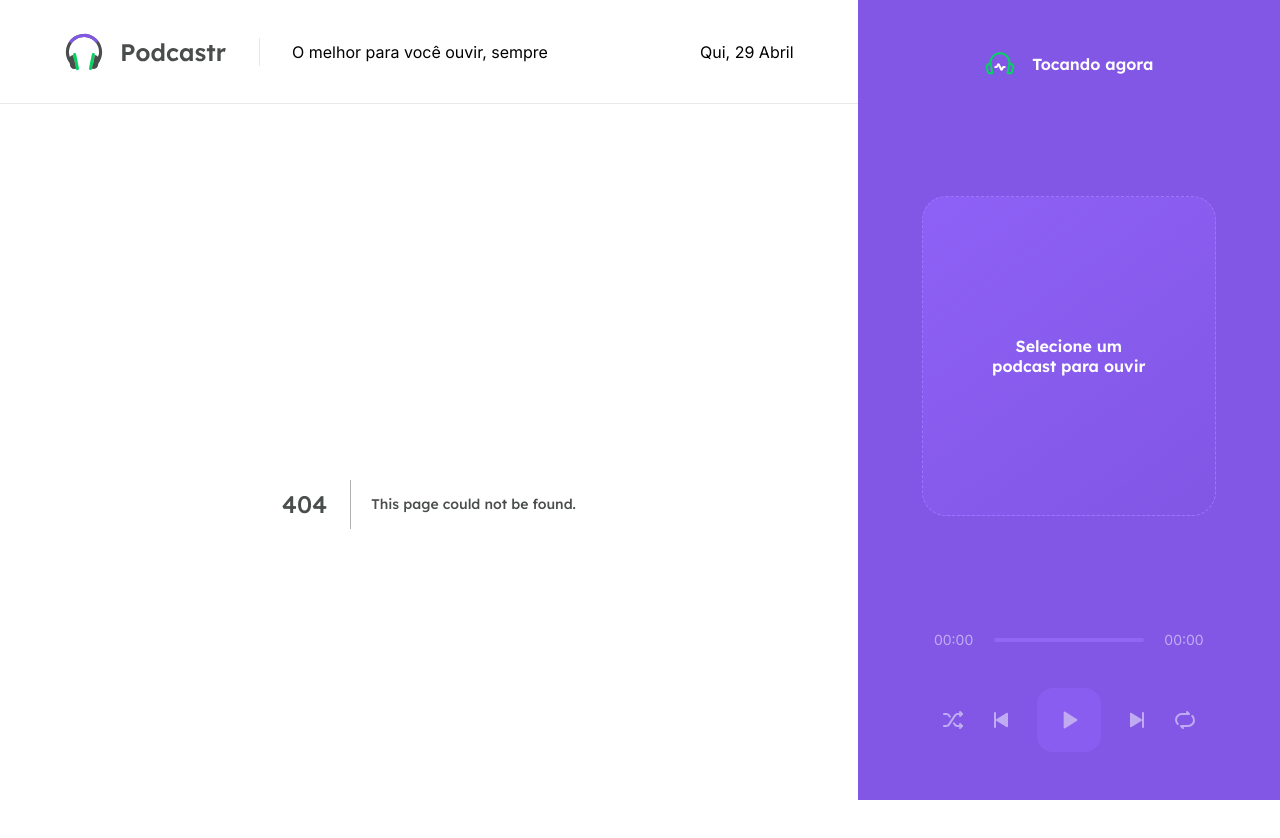
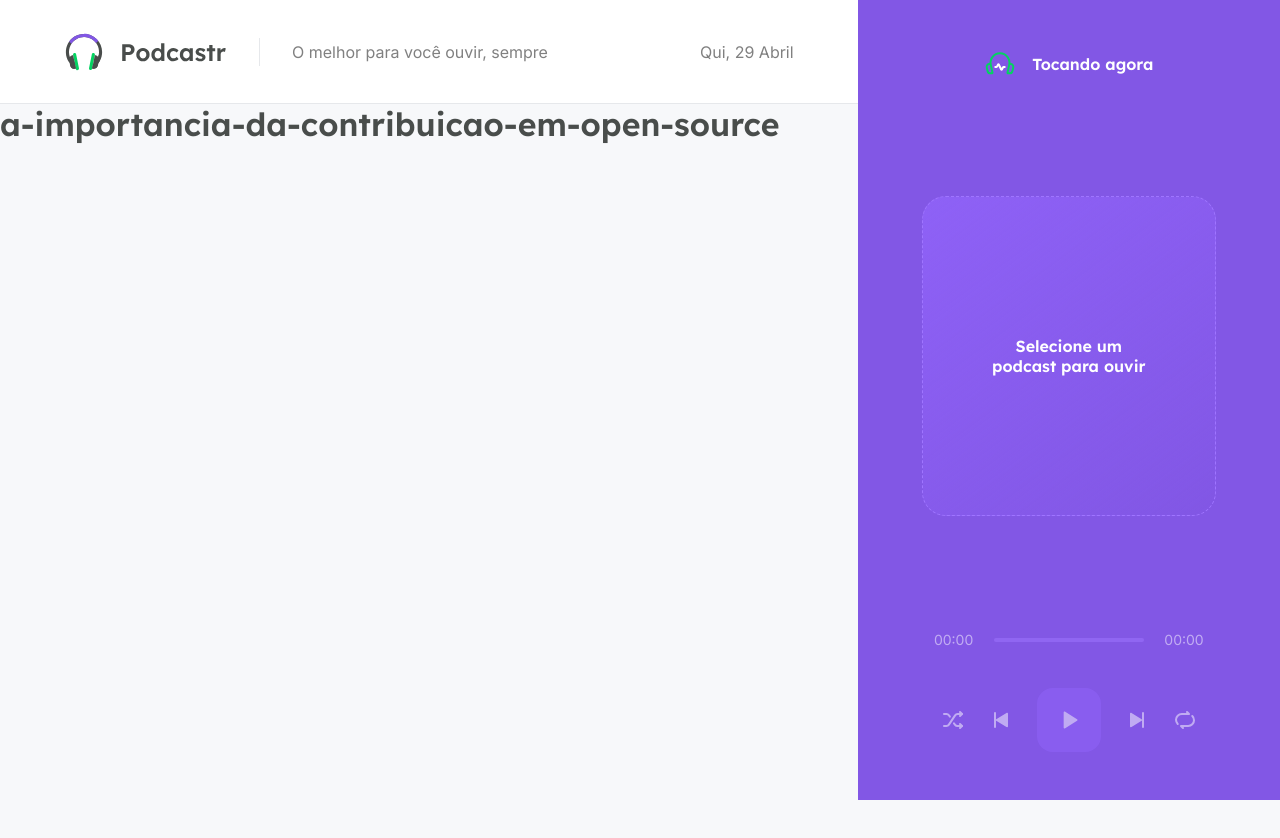
Before and after one commit to Ivo-Jr/podcastr, a Next.js app: page /episodes/a-importancia-da-contribuicao-em-open-source in a window 1280 px wide. Before the commit this address had no page. Shown: the top 838 px of the page. After the commit the page ends 800 px from the top, so only its background shows below. Built offline with nearby package versions, Linux system fonts and the light colour scheme.

Commit message:
configuring styles

```diff
--- /dev/null
+++ b/src/pages/episodes/[slug].tsx
@@ -0,0 +1,9 @@
+import { useRouter } from 'next/router'
+
+export default function Episode() {
+  const router = useRouter();
+
+  return(
+    <h1>{router.query.slug}</h1>
+  )
+}
--- a/src/pages/index.tsx
+++ b/src/pages/index.tsx
@@ -48,8 +48,8 @@
                   objectFit="cover"
                 />
 
-                <div className={styles.episodeDetails}>
-                  <a href="">{episode.title}</a>
+                <div className={styles.episodeDetails} style={{ width: 5 }}>
+                  <a href={`episodes/${episode.id}`}>{episode.title}</a>
                   <p>{episode.members}</p>
                   <span>{episode.publishedAt}</span>
                   <span>{episode.durationAsString}</span>
```
